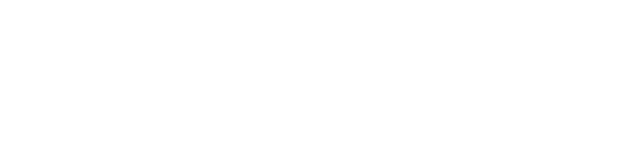
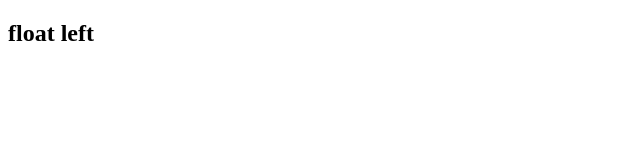
Before and after one commit to LambertoNeri/live_coding_02-03, a plain HTML site: page index.html in a window 1280 px wide. Shown: the whole page, without its empty margins (0-640 px from the left). Drawn offline with Linux system fonts and the light colour scheme.

Commit message:
add html+css

```diff
--- a/index.html
+++ b/index.html
@@ -8,6 +8,9 @@
     <link rel="stylesheet" href="assets/style.css">
 </head>
 <body>
+    <div class="container">
+        <h2>float left</h2>
 
+    </div>
 </body>
 </html>
```
